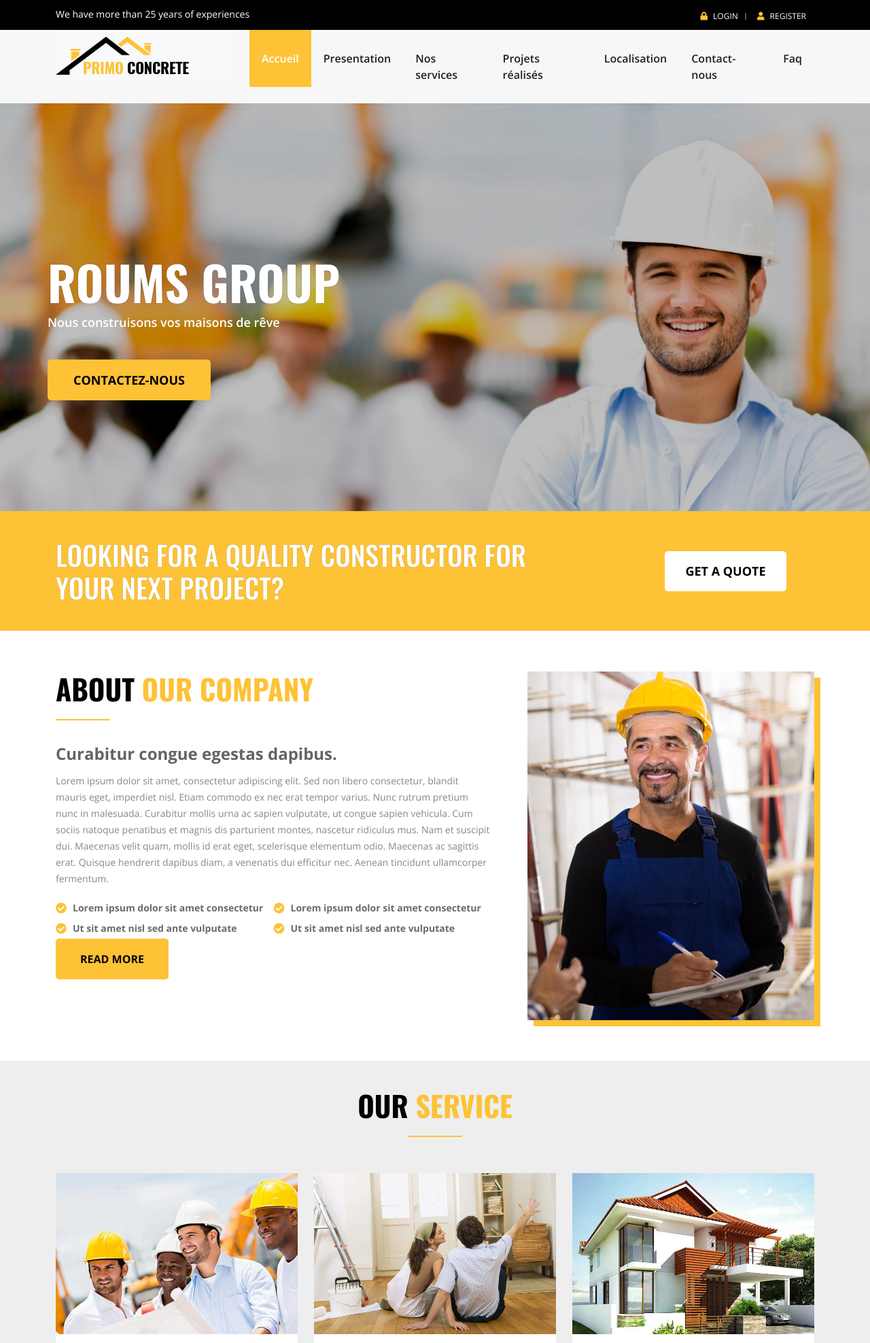
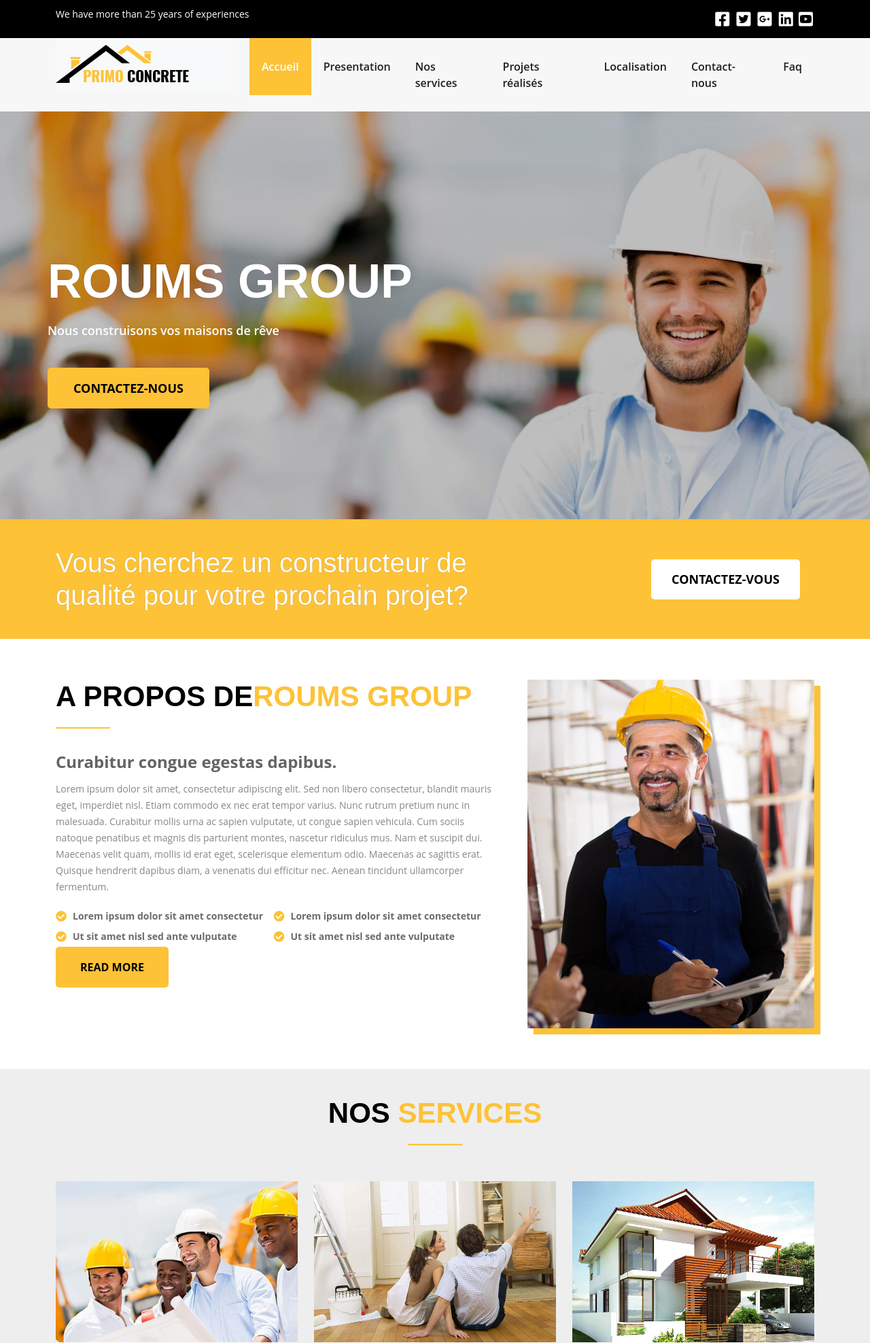
Before and after one commit to GNELEZIE/roumsgroup, a PHP site: page /www/ in a window 1280 px wide. Shown: the top 1976 px of the page at 68% size. Run offline with PHP 8.4, Linux system fonts and the light colour scheme; some libraries are stand-ins or nearby versions.

Commit message:
Mise à jour

```diff
--- a/layout/header.php
+++ b/layout/header.php
@@ -1,5 +1,3 @@
-
-
 <!DOCTYPE html>
 <html lang="fr">
 <head>
@@ -13,9 +11,14 @@
     <link href="<?=$cdn_domaine?>/css/owl.carousel.css" rel="stylesheet">
     <link href="<?=$cdn_domaine?>/css/style.css" rel="stylesheet">
     <link href="<?=$cdn_domaine?>/plugins/css/settings.css" rel="stylesheet">
-    <link href="https://fonts.googleapis.com/css?family=Open+Sans:300,300i,400,400i,600,600i,700,700i,800" rel="stylesheet">
-    <link href="https://fonts.googleapis.com/css?family=Oswald:200,300,400,500,600,700" rel="stylesheet">
-
+    <style>
+        .quote-wrap h2 {
+            text-transform: inherit;
+        }
+        .text-right{
+          text-align: right;
+        }
+    </style>
 </head>
 <body>
 
@@ -28,22 +31,24 @@
                 <div class="top-text">We have more than 25 years of experiences</div>
             </div>
             <div class="col-lg-6 col-md-6">
-                <ul class="topbar-links">
-                    <li><a href="login.html"><i class="fas fa-lock" aria-hidden="true"></i> LOGIN</a></li>
-                    <li><a href="register.html"><i class="fas fa-user" aria-hidden="true"></i> Register</a></li>
-                </ul>
+                <div class="social text-right">
+                    <a href="#." target="_blank">
+                        <i class="fab fa-facebook-square" aria-hidden="true"></i>
+                    </a> <a href="#." target="_blank">
+                        <i class="fab fa-twitter-square" aria-hidden="true"></i>
+                    </a> <a href="#." target="_blank"><i class="fab fa-google-plus-square" aria-hidden="true"></i>
+                    </a> <a href="#." target="_blank"><i class="fab fa-linkedin"></i></a>
+                    <a href="#." target="_blank"><i class="fab fa-youtube-square" aria-hidden="true"></i></a>
+                </div>
             </div>
         </div>
-        <!-- Row End -->
+
     </div>
 </div>
-<!-- Top bar end -->
 
-<!-- Header start -->
 <div class="header">
     <div class="container">
 
-        <!-- Row Start -->
         <div class="row">
             <div class="col-lg-3">
                 <div class="navbar navbar-expand-lg bg-light">
@@ -57,7 +62,6 @@
             </div>
             <div class="col-lg-9">
                 <!--navegation-->
-
                 <div class="navigationwrape">
                     <nav class="navbar navbar-expand-lg"> <a class="navbar-brand" href="#">Navbar</a>
                         <div class="collapse navbar-collapse" id="navbarSupportedContent">
--- a/pages/home.php
+++ b/pages/home.php
@@ -8,26 +8,21 @@ include_once $layout.'/slider.php';
 
     <div class="quote-wrap">
         <div class="container">
-            <!--Row Start-->
             <div class="row">
                 <div class="col-lg-9">
-                    <h2>Looking for a quality constructor for your next project?</h2>
+                    <h2>Vous cherchez un constructeur de qualité pour votre prochain projet?</h2>
                 </div>
                 <div class="col-lg-3">
-                    <div class="quote-btn"><a href="qoute.html">get a Quote</a></div>
+                    <div class="quote-btn"><a href="#">Contactez-vous</a></div>
                 </div>
             </div>
-            <!--Row End-->
         </div>
     </div>
-    <!--Quote End-->
-
-    <!--About start-->
     <div class="about-wrap">
         <div class="container">
             <div class="row">
                 <div class="col-lg-7">
-                    <h1>About <span>Our Company</span></h1>
+                    <h1>A propos de<span>Roums Group</span></h1>
                     <div class="aboutTxt">Curabitur congue egestas dapibus.</div>
                     <p>Lorem ipsum dolor sit amet, consectetur adipiscing elit. Sed non libero consectetur, blandit mauris eget, imperdiet nisl. Etiam commodo ex nec erat tempor varius. Nunc rutrum pretium nunc in malesuada. Curabitur mollis urna ac sapien vulputate, ut congue sapien vehicula. Cum sociis natoque penatibus et magnis dis parturient montes, nascetur ridiculus mus. Nam et suscipit dui. Maecenas velit quam, mollis id erat eget, scelerisque elementum odio. Maecenas ac sagittis erat. Quisque hendrerit dapibus diam, a venenatis dui efficitur nec. Aenean tincidunt ullamcorper fermentum.</p>
                     <ul class="about-service">
@@ -45,13 +40,9 @@ include_once $layout.'/slider.php';
             </div>
         </div>
     </div>
-
-    <!--About start-->
-
-    <!--service start-->
     <div class="service-wrap">
         <div class="container">
-            <h1>Our <span>Service</span></h1>
+            <h1>Nos <span>Services</span></h1>
             <ul class="row serviceList">
                 <li class="col-lg-4 col-md-6">
                     <div class="service-image"><img src="<?=$cdn_domaine?>/images/feature-image-1.jpg" alt="">
@@ -92,12 +83,9 @@ include_once $layout.'/slider.php';
             </ul>
         </div>
     </div>
-    <!--service end-->
-
-    <!--porfolio start-->
     <div class="porfolio-wrap">
         <div class="container">
-            <h1>Latest <span>Project</span></h1>
+            <h1>Dernier  <span>Project</span></h1>
             <ul class="row portfolio-service">
                 <li class="col-lg-3 col-md-6">
                     <div class="project-image"><img src="<?=$cdn_domaine?>/images/portfolio.jpg" alt="">
@@ -222,13 +210,11 @@ include_once $layout.'/slider.php';
             </ul>
         </div>
     </div>
-    <!--porfolio end-->
 
-    <!--Testimonials start-->
     <div class="testimonials-wrap">
         <div class="container">
             <div class="heading-wrap">
-                <h1>Testimonials</h1>
+                <h1>Témoignages</h1>
             </div>
             <ul class="owl-carousel testimonials">
                 <li class="item">
@@ -276,12 +262,10 @@ include_once $layout.'/slider.php';
             </ul>
         </div>
     </div>
-    <!--Testimonials end-->
 
-    <!--Team Start-->
     <div class="team_wrap">
         <div class="container">
-            <h1>OUR <span>EXPERTS</span></h1>
+            <h1>Nos <span>Expert</span></h1>
             <p>Aenean commodo ligula eget dolor. Aenean massa. Lorem ipsum dolor sit amet, consec <br>
                 tetuer adipis elit, aliquam eget nibh etlibura.</p>
             <div class="row">
```
Also changed, not shown: layout/footer.php (+9 -1 lines).
